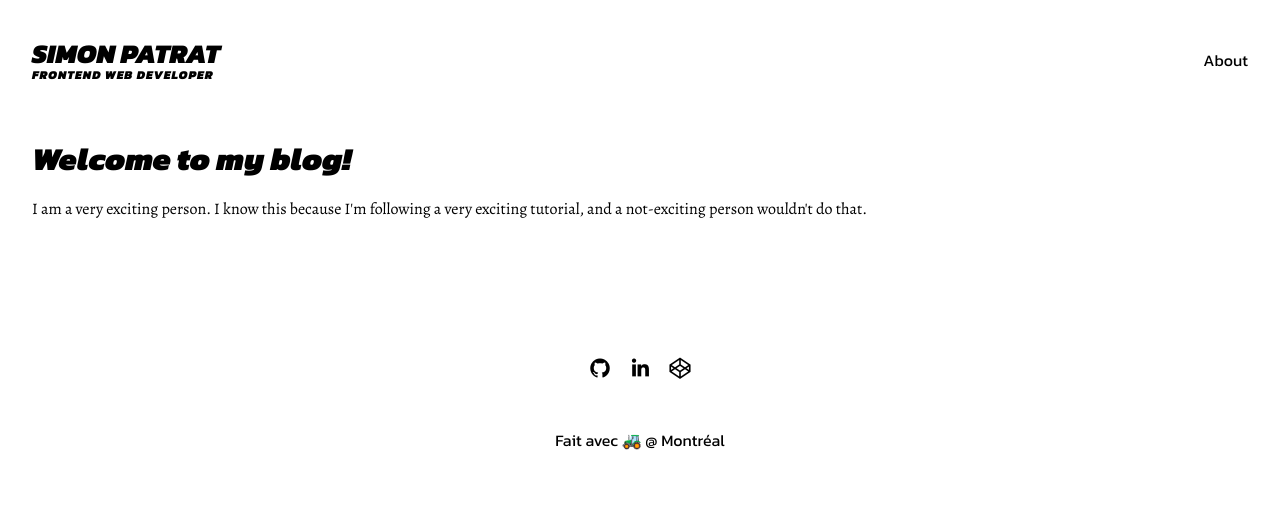
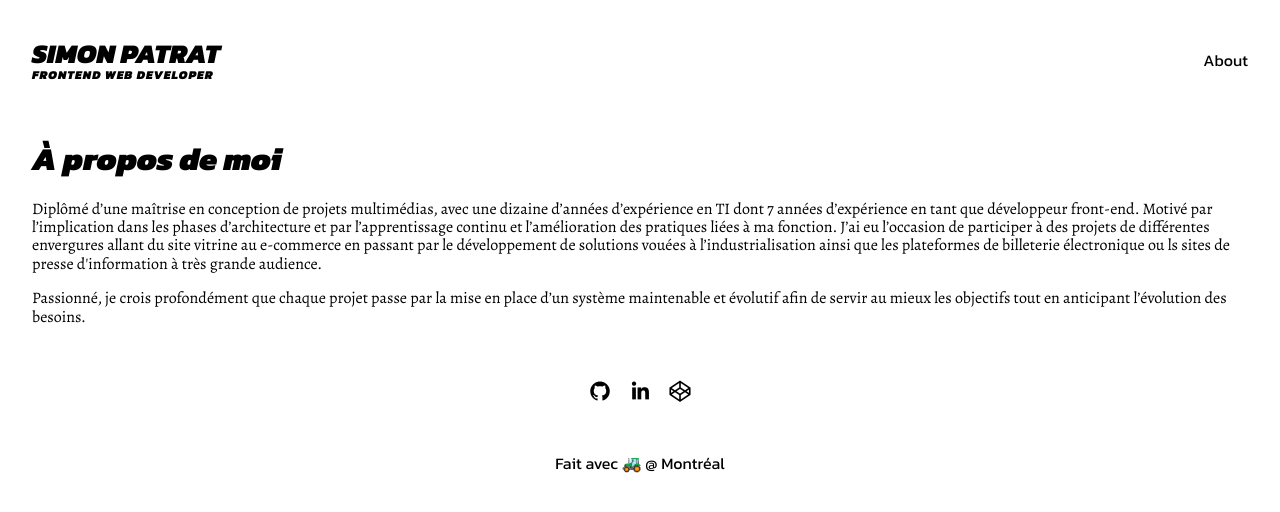
Before and after one commit to simonpatrat/personal-website, a Next.js app: page /about in a window 1280 px wide. Shown: the top 512 px of the page. Built offline with nearby package versions, Linux system fonts and the light colour scheme.

Commit message:
- Adjust footer size

```diff
--- a/components/Footer.js
+++ b/components/Footer.js
@@ -3,6 +3,7 @@ import styled from "styled-components";
 export function Footer({ className, ...props }) {
   return (
     <footer className={className}>
+      <div className="footer__inner">
         <div className="container">
           <div className="row center-xs middle-xs">
             <div className="col-xs">
@@ -39,15 +40,24 @@ export function Footer({ className, ...props }) {
             </div>
           </div>
         </div>
+      </div>
     </footer>
   );
 }
 
 export default styled(Footer)`
-  min-height: 300px;
+  --footer-height: 300px;
+
+  min-height: var(--footer-height);
   display: flex;
   align-items: center;
   justify-content: center;
+
+  .footer__inner {
+    width: 100%;
+    min-height: var(--footer-height);
+    max-width: 1280px;
+  }
 
   .social-links-list {
     list-style: none;
--- a/pages/about.js
+++ b/pages/about.js
@@ -7,14 +7,28 @@ const About = ({ title, description, ...props }) => {
         <div className="container">
           <div className="row">
             <div className="col-xs">
-              <h1 className="title">Welcome to my blog!</h1>
+              <h1 className="title">À propos de moi</h1>
 
               <p className="description">{description}</p>
 
               <p>
-                I am a very exciting person. I know this because I'm following a
-                very exciting tutorial, and a not-exciting person wouldn't do
-                that.
+                Diplômé d’une maîtrise en conception de projets multimédias,
+                avec une dizaine d’années d’expérience en TI dont 7 années
+                d’expérience en tant que développeur front-end. Motivé par
+                l’implication dans les phases d’architecture et par
+                l’apprentissage continu et l’amélioration des pratiques liées à
+                ma fonction. J’ai eu l’occasion de participer à des projets de
+                différentes envergures allant du site vitrine au e-commerce en
+                passant par le développement de solutions vouées à
+                l’industrialisation ainsi que les plateformes de billeterie
+                électronique ou ls sites de presse d'information à très grande
+                audience.
+              </p>
+              <p>
+                Passionné, je crois profondément que chaque projet passe par la
+                mise en place d’un système maintenable et évolutif afin de
+                servir au mieux les objectifs tout en anticipant l’évolution des
+                besoins.
               </p>
             </div>
           </div>
```
Lines whose indentation alone changed are shown as unchanged.
